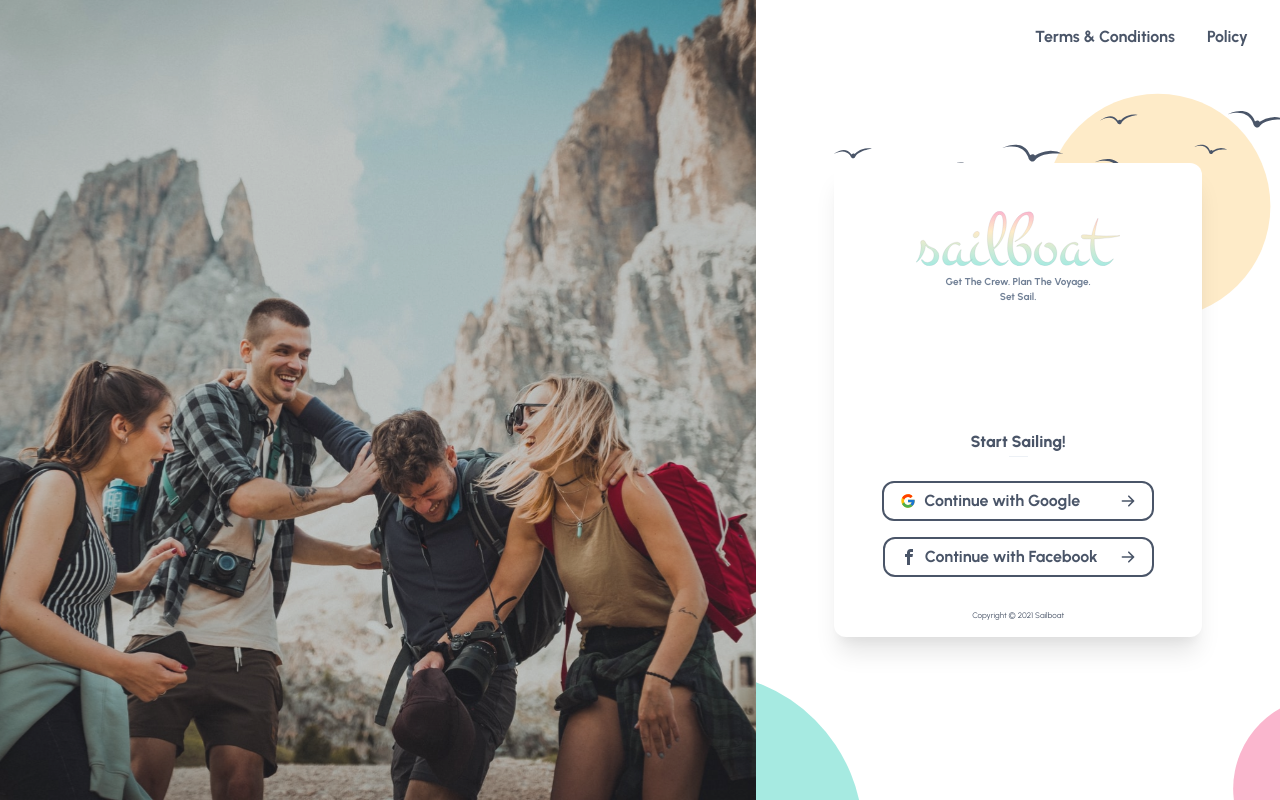
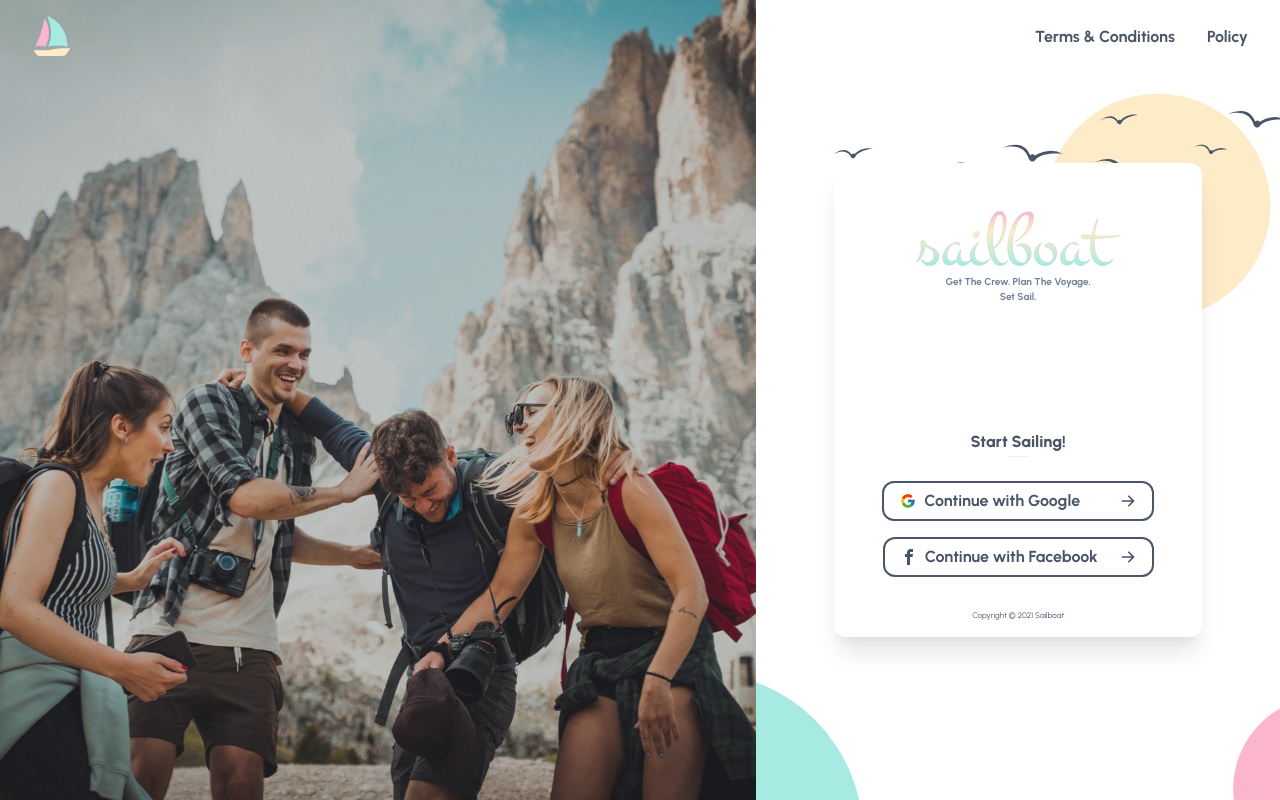
Before and after one commit to sailbow/sailbow, a React (Create React App) app in the folder sb-web/: page / in a window 1280 px wide. Built offline with nearby package versions, Linux system fonts and the light colour scheme.

Commit message:
chore: fix icon display

```diff
--- a/sb-web/src/screens/landing/Landing.tsx
+++ b/sb-web/src/screens/landing/Landing.tsx
@@ -56,13 +56,7 @@ export const Landing: FunctionComponent = () => {
 
     return (
         <Flex className="sb-landing">
-            <Flex
-                w="65%"
-                className="left-container"
-                h="100%"
-                display={{ base: 'none', lg: 'block' }}
-                position="relative"
-            />
+            <Flex w="65%" className="left-container" h="100%" display={{ base: 'none', lg: 'block' }} />
             <Flex
                 w={{ base: '100%', lg: '45%' }}
                 className="right-container"
```
